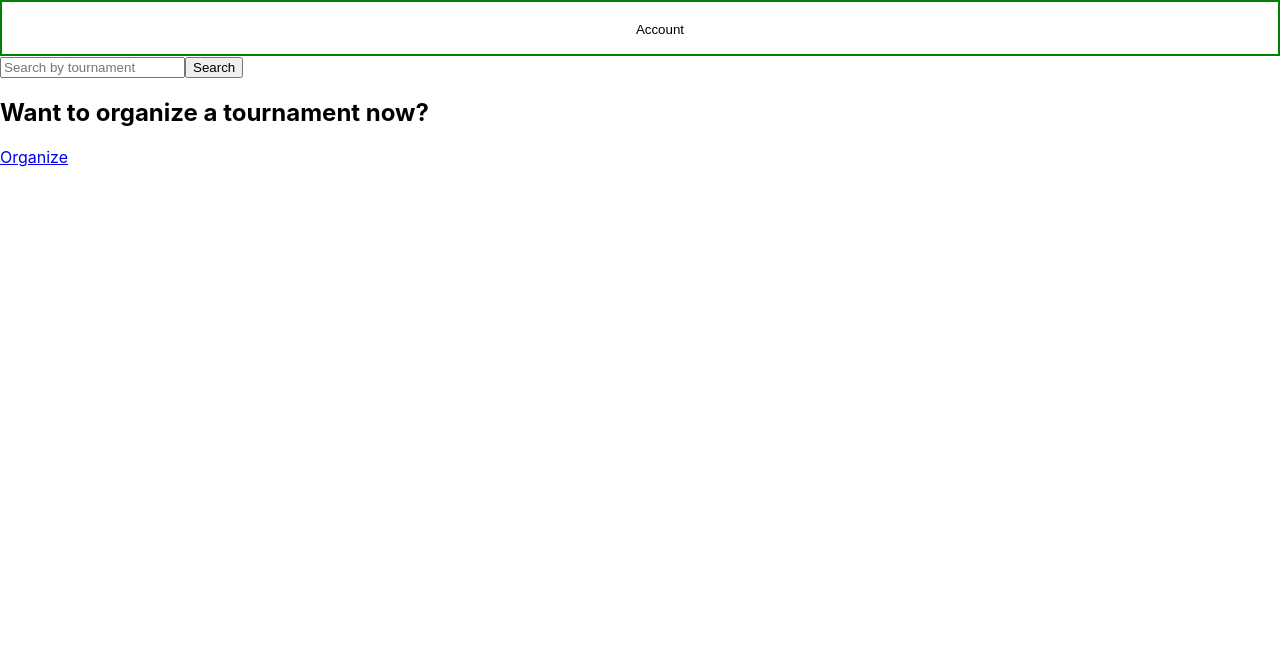
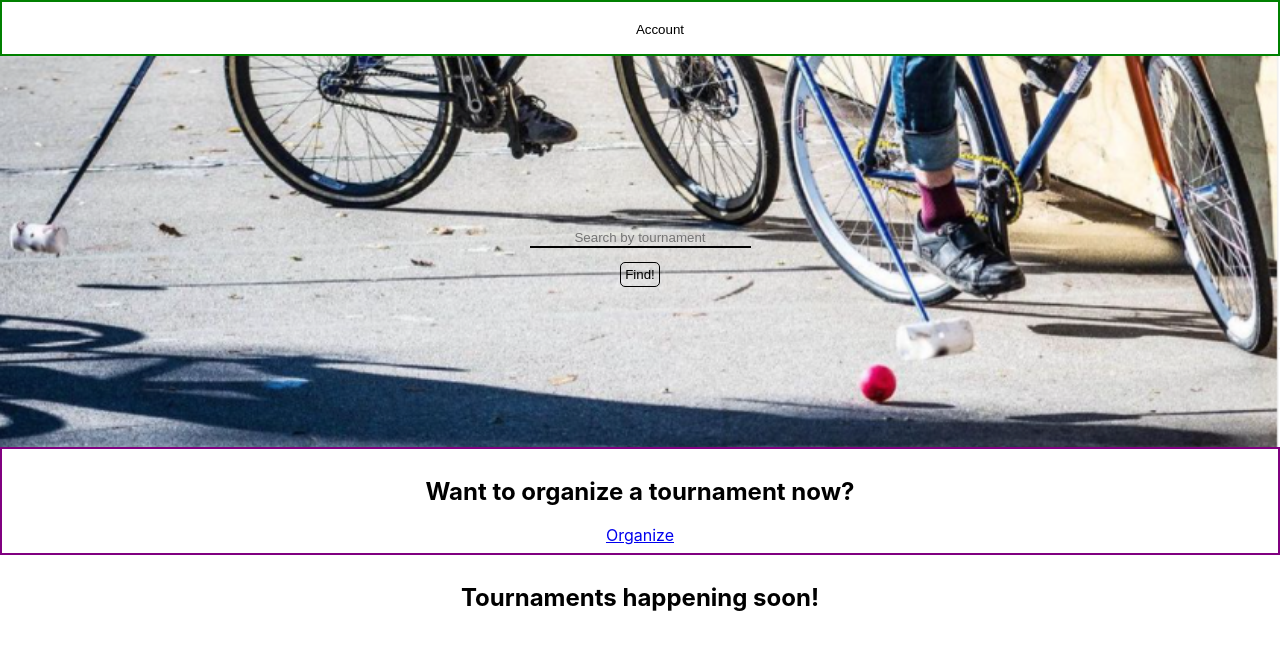
Before and after one commit to Scott-Hillier/tournament-organizer, a React (Create React App) app in the folder polo-react/: page / in a window 1280 px wide. Shown: the top 650 px of the page. Built offline with nearby package versions, Linux system fonts and the light colour scheme.

Commit message:
formatting the front page

```diff
--- a/polo-react/src/components/Home.js
+++ b/polo-react/src/components/Home.js
@@ -1,18 +1,28 @@
 import React from "react";
 import { Link } from "react-router-dom";
+import "../styles/Home.scss";
 
 const Home = () => {
+  const search = (string) => {};
+
   return (
     <main>
       <section className="search">
-        <input placeholder="Search by tournament"></input>
-        <button>Search</button>
+        <input
+          className="search-bar"
+          placeholder="Search by tournament"
+          size={"25"}
+        ></input>
+        <button className="search-button">Find!</button>
       </section>
       <section className="organize">
         <h2>Want to organize a tournament now?</h2>
-        <Link to={`/organize`} type="button" className="organize">
+        <Link to={`/organize`} type="button" className="organize-button">
           Organize
         </Link>
+      </section>
+      <section className="upcoming-tournaments">
+        <h2>Tournaments happening soon!</h2>
       </section>
     </main>
   );
--- /dev/null
+++ b/polo-react/src/styles/Home.scss
@@ -0,0 +1,42 @@
+.search {
+  display: flex;
+  background-image: url("../styles/images/polo-image-1.png");
+  background-size: cover;
+  backdrop-filter: blur(20px);
+  // border: 2px solid blue;
+  flex-direction: column;
+  align-items: center;
+  padding-top: 10em;
+  padding-bottom: 10em;
+  color: whitesmoke;
+  .search-bar {
+    border: none;
+    border-bottom: 2px solid black;
+    background-color: transparent;
+    color: whitesmoke;
+    text-align: center;
+    margin: 1em;
+    outline: none;
+  }
+  .search-button {
+    border: 1.5px solid black;
+    border-radius: 5px;
+    padding: 0.3em;
+    background-color: transparent;
+  }
+}
+
+.organize {
+  display: flex;
+  border: 2px solid purple;
+  flex-direction: column;
+  align-items: center;
+  padding: 0.5em;
+}
+
+.upcoming-tournaments {
+  display: flex;
+  flex-direction: column;
+  align-items: center;
+  padding: 0.5em;
+}
```
Also changed, not shown: polo-react/src/styles/images/polo-image-1.png (added), 1 other file (tests, documents, lock files or other folders).
